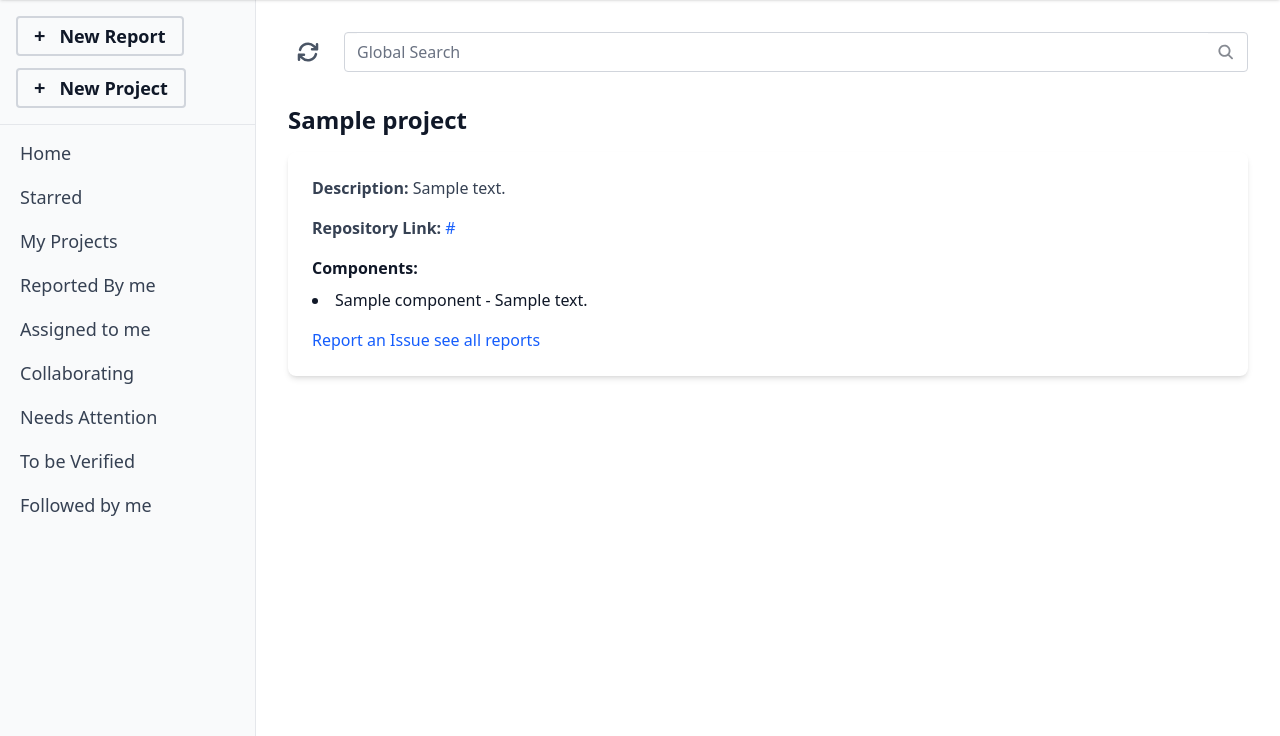
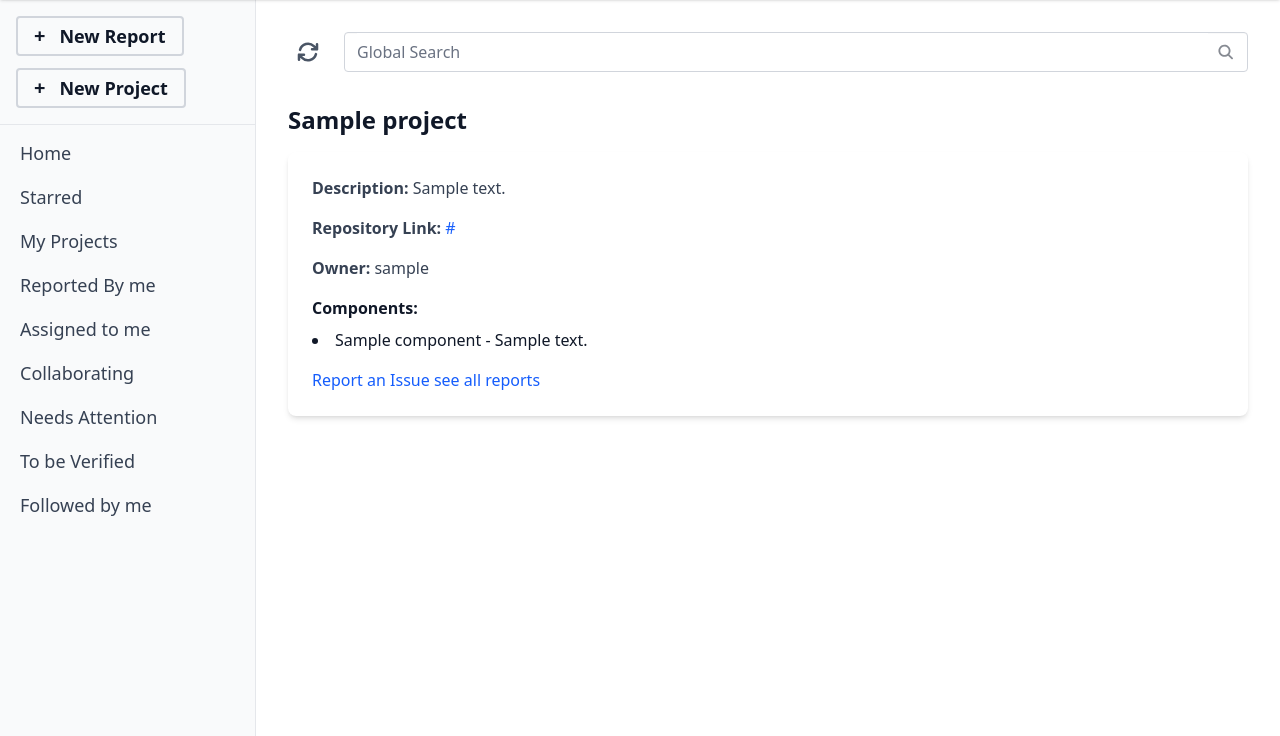
Before and after one commit to Rishi-Bhati/Reportary, a Django app: page /projects/1/ in a window 1280 px wide. Shown: the part 64-800 px from the top of the page. Run offline with Django 5.2, Linux system fonts and the light colour scheme; tables that the repository leaves empty hold one stand-in row (values such as "Sample post"); style sheets or scripts are compiled from the project's sources; some libraries are stand-ins or nearby versions.

Commit message:
`Added owner information to project details template`

```diff
--- a/projects/templates/project_details.html
+++ b/projects/templates/project_details.html
@@ -11,6 +11,7 @@
 <div class="bg-white p-6 rounded-lg shadow-md">
     <p class="text-gray-700 mb-4"><strong>Description:</strong> {{ project.description }}</p>
     <p class="text-gray-700 mb-4"><strong>Repository Link:</strong> <a href="{{ project.link }}" class="text-blue-600 hover:underline">{{ project.link }}</a></p>
+    <p class="text-gray-700 mb-4"><strong>Owner: </strong> {{ project.owner }}</p>
 
     {% if project.components.exists %}
         <div class="mt-4">
```
